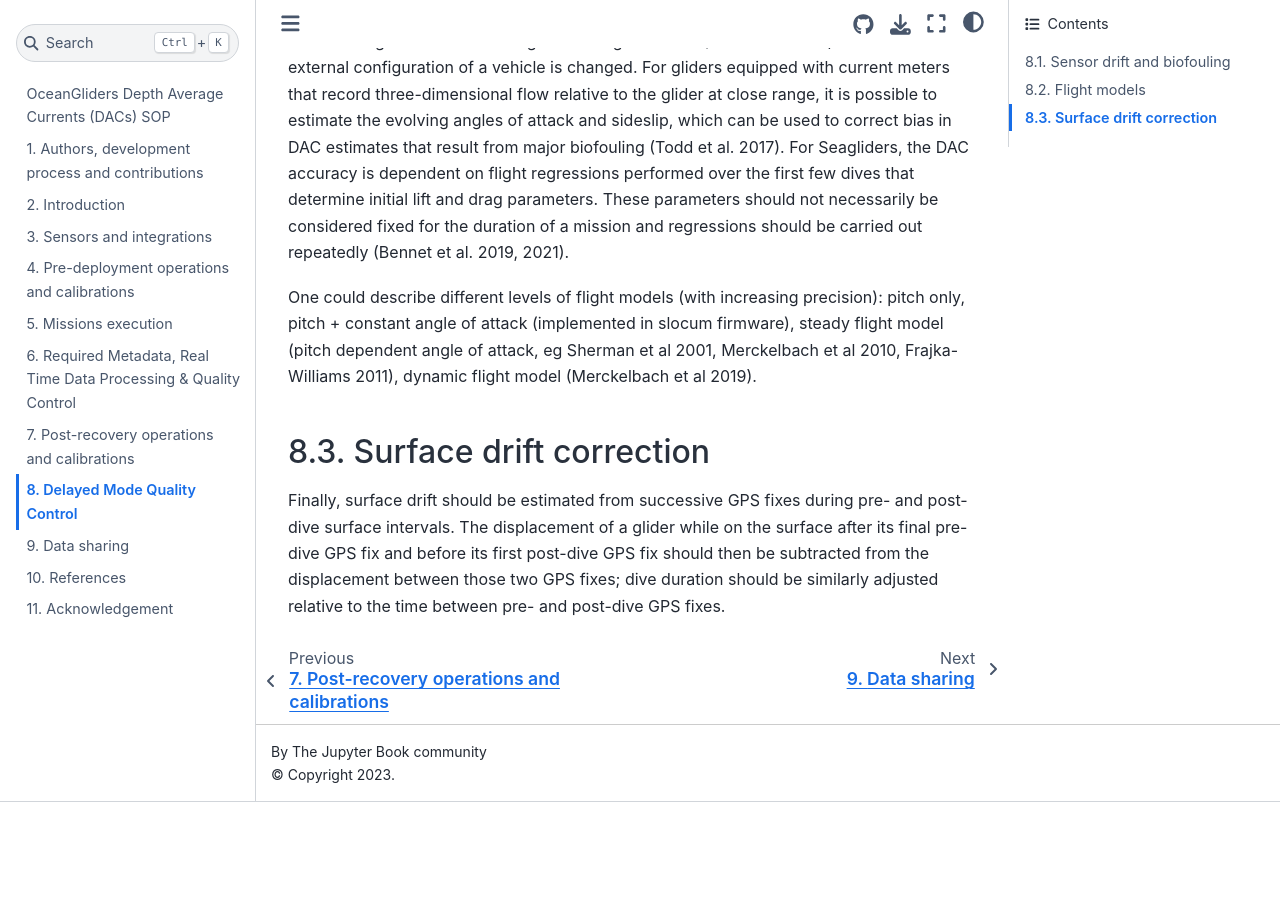
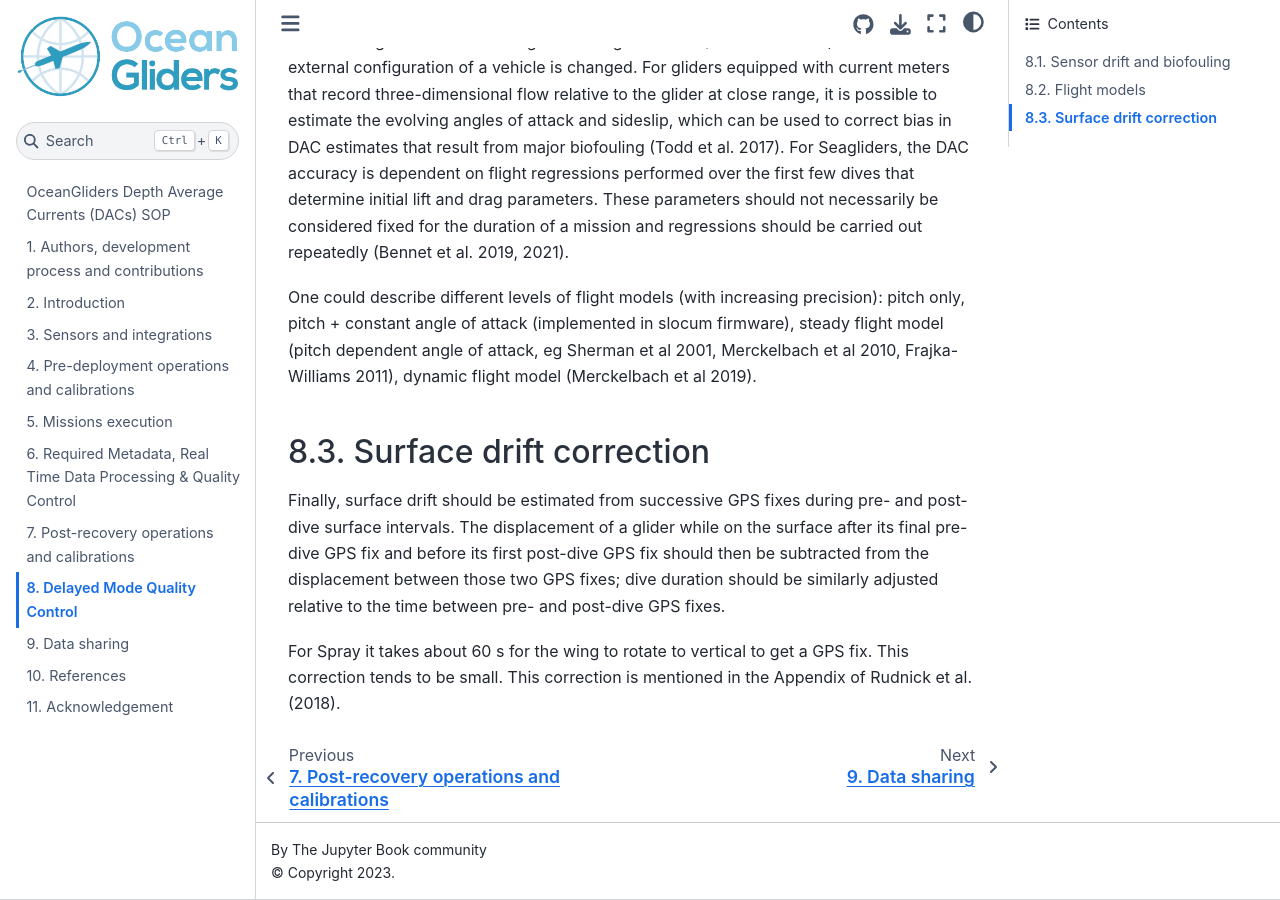
Before and after one commit to OceanGlidersCommunity/DepthAverageCurrents_SOP, a Jupyter Book: the page built from sections/DACs_dmqc.md, in a window 1280 px wide and 900 px high, scrolled down 541 px. Built offline with Jupyter Book 1.0.4 settings and Sphinx 7.4.7 and the Sphinx Book theme 1.1.4, drawn with Linux system fonts in a browser that asks for light colours; before the commit the page ends 1343 px from its top, so only the background shows below that.

Commit message:
Update DACs_dmqc.md

```diff
--- a/sections/DACs_dmqc.md
+++ b/sections/DACs_dmqc.md
@@ -18,3 +18,7 @@ One could describe different levels of flight models (with increasing precision)
 ## Surface drift correction
 Finally, surface drift should be estimated from successive GPS fixes during pre- and post-dive surface intervals.
 The displacement of a glider while on the surface after its final pre-dive GPS fix and before its first post-dive GPS fix should then be subtracted from the displacement between those two GPS fixes; dive duration should be similarly adjusted relative to the time between pre- and post-dive GPS fixes.
+
+For Spray it takes about  60 s for the wing to rotate to vertical to get a GPS fix.
+This correction tends to be small.
+This correction is mentioned in the Appendix of Rudnick et al. (2018).
```
